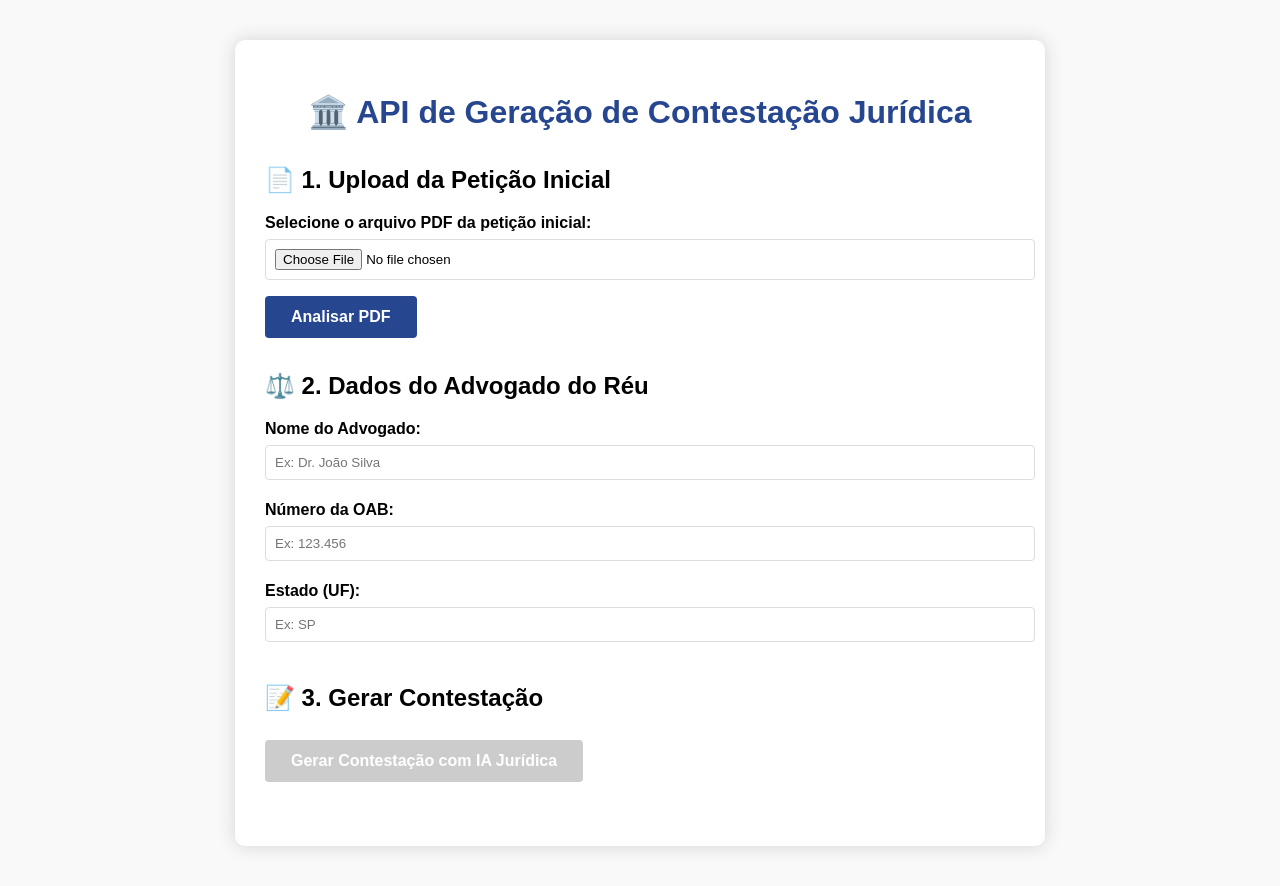
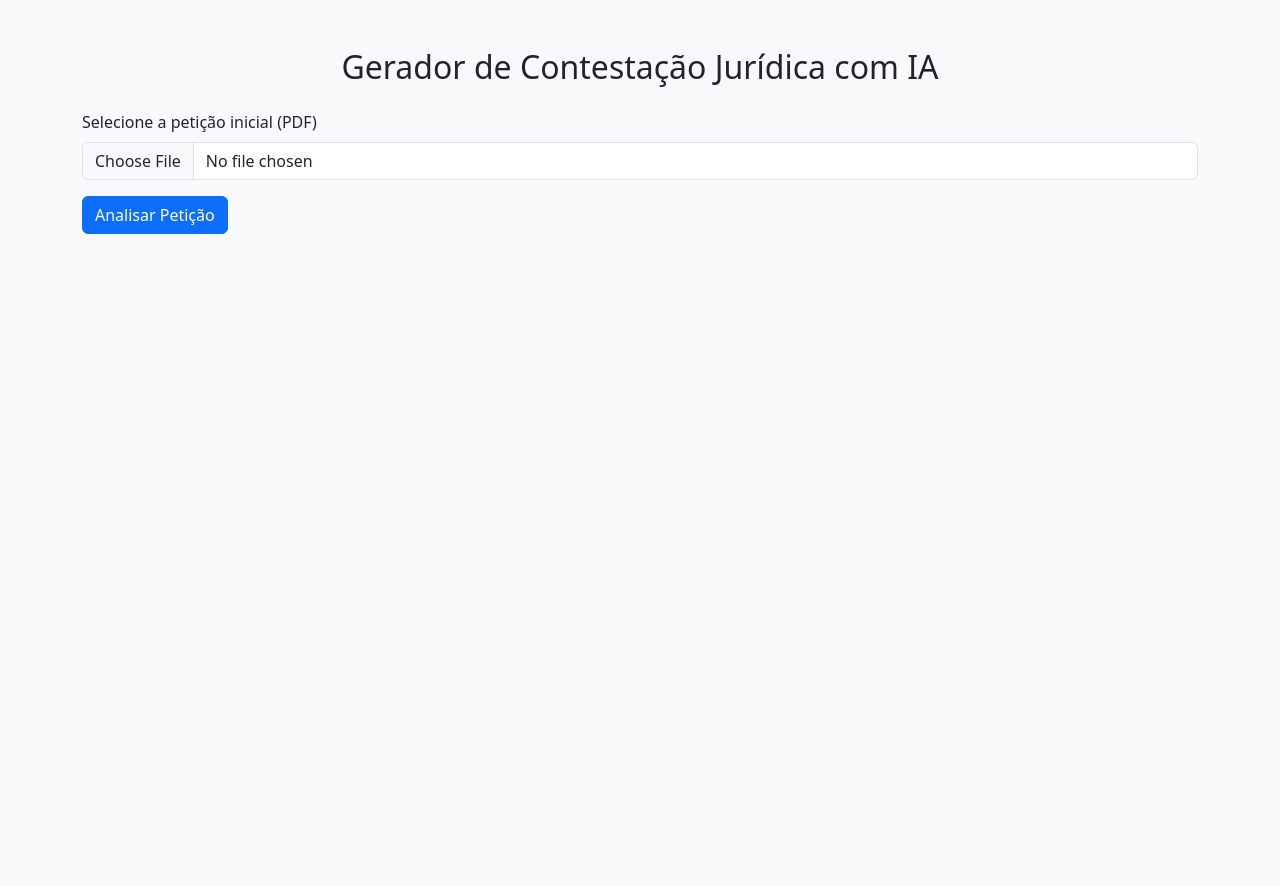
Before and after one commit to Alandamme/api-contestacao-juridica, a Flask app: page / in a window 1280 px wide. After the commit the page ends 234 px from the top, so only its background shows below. Run offline with Flask 3, Linux system fonts and the light colour scheme; parts of the project's set-up code (start-up, migrations or seed data) failed here and were passed over.

Commit message:
atualiza index.html funcional com upload + IA

```diff
--- a/src/templates/index.html
+++ b/src/templates/index.html
@@ -1,153 +1,103 @@
 <!DOCTYPE html>
-<html lang="pt-BR">
+<html lang="pt-br">
 <head>
-  <meta charset="UTF-8">
-  <title>API de Geração de Contestação Jurídica</title>
-  <meta name="viewport" content="width=device-width, initial-scale=1.0">
-  <style>
-    body { font-family: Arial, sans-serif; background: #f9f9f9; margin: 0; padding: 0; }
-    .container { max-width: 750px; margin: 40px auto; background: #fff; border-radius: 10px; box-shadow: 0 0 18px #d3d3d3; padding: 32px 30px 30px 30px; }
-    h1 { text-align: center; color: #274690; margin-bottom: 35px; }
-    .section { margin-bottom: 34px; }
-    label { display: block; margin-bottom: 7px; font-weight: bold; }
-    input[type="file"], input[type="text"], select {
-      padding: 9px; border-radius: 4px; border: 1px solid #ddd; width: 100%; margin-bottom: 8px;
-    }
-    button {
-      padding: 12px 26px; border: none; border-radius: 4px; background: #274690; color: #fff;
-      font-size: 16px; font-weight: bold; cursor: pointer; margin-top: 8px;
-      transition: background 0.15s;
-    }
-    button:disabled { background: #cccccc; cursor: not-allowed; }
-    button:hover:not(:disabled) { background: #1e3567; }
-    .result { margin-top: 20px; padding: 16px; border-radius: 6px; }
-    .success { background: #eafbea; color: #217344; border: 1px solid #baf2c6; }
-    .error { background: #ffe6e6; color: #a33; border: 1px solid #ffc2c2; }
-    .info { background: #e9f2fb; color: #275377; border: 1px solid #b8dbfa; margin-top: 12px; }
-    .preview {
-      background: #f6f7fa; border: 1px solid #e4e8ef; padding: 13px 10px;
-      border-radius: 6px; margin: 10px 0 8px 0; font-family: monospace; white-space: pre-wrap;
-      max-height: 350px; overflow-y: auto;
-    }
-    .loading { display: none; text-align: center; margin: 20px 0; }
-    .spinner {
-      border: 4px solid #f3f3f3; border-top: 4px solid #274690; border-radius: 50%;
-      width: 38px; height: 38px; animation: spin 2s linear infinite; margin: 0 auto 8px auto;
-    }
-    @keyframes spin { 0% { transform: rotate(0deg); } 100% { transform: rotate(360deg); } }
-    .download-links { margin: 18px 0 10px 0; }
-    .download-links a {
-      display: inline-block; margin-right: 9px; margin-bottom: 6px; padding: 8px 15px;
-      background: #3db36b; color: #fff; text-decoration: none; border-radius: 4px;
-      font-size: 15px;
-    }
-    .download-links a:hover { background: #217344; }
-    .form-group { margin-bottom: 13px; }
-    ul { margin: 6px 0 8px 18px; }
-  </style>
+    <meta charset="UTF-8">
+    <title>Contestação com IA Jurídica</title>
+    <link href="https://cdn.jsdelivr.net/npm/bootstrap@5.3.0/dist/css/bootstrap.min.css" rel="stylesheet">
 </head>
-<body>
-<div class="container">
-  <h1>🏛️ API de Geração de Contestação Jurídica</h1>
+<body class="bg-light">
+<div class="container py-5">
+    <h2 class="text-center mb-4">Gerador de Contestação Jurídica com IA</h2>
 
-  <div class="section">
-    <h2>📄 1. Upload da Petição Inicial</h2>
-    <label for="pdfFile">Selecione o arquivo PDF da petição inicial:</label>
-    <input type="file" id="pdfFile" accept=".pdf">
-    <button onclick="uploadPDF()" id="uploadBtn">Analisar PDF</button>
-    <div class="loading" id="uploadLoading"><div class="spinner"></div><p>Analisando PDF...</p></div>
-    <div id="uploadResult"></div>
-  </div>
+    <!-- Upload da petição -->
+    <form id="upload-form" class="mb-4">
+        <div class="mb-3">
+            <label for="file" class="form-label">Selecione a petição inicial (PDF)</label>
+            <input class="form-control" type="file" id="file" accept="application/pdf" required>
+        </div>
+        <button type="submit" class="btn btn-primary">Analisar Petição</button>
+    </form>
 
-  <div class="section">
-    <h2>⚖️ 2. Dados do Advogado do Réu</h2>
-    <div class="form-group"><label for="advogadoReu">Nome do Advogado:</label><input type="text" id="advogadoReu" placeholder="Ex: Dr. João Silva"></div>
-    <div class="form-group"><label for="oabNumero">Número da OAB:</label><input type="text" id="oabNumero" placeholder="Ex: 123.456"></div>
-    <div class="form-group"><label for="estado">Estado (UF):</label><input type="text" id="estado" placeholder="Ex: SP" maxlength="2"></div>
-  </div>
+    <div id="analise-container" style="display:none;" class="mb-4">
+        <h5>Análise da Petição Inicial</h5>
+        <pre id="preview-text" class="bg-white p-3 border" style="max-height: 300px; overflow-y: auto;"></pre>
 
-  <div class="section">
-    <h2>📝 3. Gerar Contestação</h2>
-    <button onclick="generateContestacao()" id="generateBtn" disabled>Gerar Contestação com IA Jurídica</button>
-    <div class="loading" id="generateLoading"><div class="spinner"></div><p>Gerando contestação...</p></div>
-    <div id="generateResult"></div>
-  </div>
+        <h5 class="mt-4">Dados do Advogado do Réu</h5>
+        <form id="dados-reu-form">
+            <div class="mb-3">
+                <label class="form-label">Nome do Advogado</label>
+                <input type="text" class="form-control" name="advogado_reu" required>
+            </div>
+            <div class="mb-3">
+                <label class="form-label">OAB</label>
+                <input type="text" class="form-control" name="oab_reu" required>
+            </div>
+            <div class="mb-3">
+                <label class="form-label">Estado</label>
+                <input type="text" class="form-control" name="estado_reu" required>
+            </div>
+            <button type="submit" class="btn btn-success">Gerar Contestação</button>
+        </form>
+    </div>
+
+    <div id="resultado-container" style="display:none;" class="alert alert-info mt-4">
+        <p id="resultado-mensagem"></p>
+        <a id="link-download" class="btn btn-outline-primary mt-2" target="_blank">Baixar Contestação</a>
+    </div>
 </div>
 
 <script>
-  let sessionFile = null;
-  const API_BASE = window.location.origin + '/api';
+    let sessionFilePath = "";
 
-  async function uploadPDF() {
-    const file = document.getElementById('pdfFile').files[0];
-    if (!file) return showResult('uploadResult', 'Selecione um arquivo PDF.', 'error');
+    document.getElementById("upload-form").addEventListener("submit", async function (e) {
+        e.preventDefault();
+        const fileInput = document.getElementById("file");
+        const formData = new FormData();
+        formData.append("file", fileInput.files[0]);
 
-    document.getElementById('uploadBtn').disabled = true;
-    document.getElementById('uploadLoading').style.display = 'block';
+        const response = await fetch("/api/upload", {
+            method: "POST",
+            body: formData
+        });
 
-    const formData = new FormData();
-    formData.append('file', file);
+        const data = await response.json();
+        if (data.session_file) {
+            sessionFilePath = data.session_file;
+            document.getElementById("preview-text").textContent = data.preview;
+            document.getElementById("analise-container").style.display = "block";
+        } else {
+            alert("Erro ao processar petição.");
+        }
+    });
 
-    try {
-      const response = await fetch(API_BASE + '/upload', { method: 'POST', body: formData });
-      const result = await response.json();
+    document.getElementById("dados-reu-form").addEventListener("submit", async function (e) {
+        e.preventDefault();
 
-      if (response.ok) {
-        sessionFile = result.session_file;
-        document.getElementById('generateBtn').disabled = false;
+        const formData = new FormData(this);
+        const dadosReu = {
+            advogado_reu: formData.get("advogado_reu"),
+            oab_reu: formData.get("oab_reu"),
+            estado_reu: formData.get("estado_reu")
+        };
 
-        let message = `<strong>✅ Análise concluída com sucesso!</strong><br><br>`;
-        message += `<b>Pré-visualização:</b><div class="preview">${result.preview}</div>`;
-        showResult('uploadResult', message, 'success');
-      } else {
-        showResult('uploadResult', `❌ Erro: ${result.error}`, 'error');
-      }
-    } catch (error) {
-      showResult('uploadResult', `❌ Erro de conexão: ${error.message}`, 'error');
-    } finally {
-      document.getElementById('uploadBtn').disabled = false;
-      document.getElementById('uploadLoading').style.display = 'none';
-    }
-  }
+        const response = await fetch("/api/gerar-contestacao", {
+            method: "POST",
+            headers: { "Content-Type": "application/json" },
+            body: JSON.stringify({
+                session_file: sessionFilePath,
+                dados_reu: dadosReu
+            })
+        });
 
-  async function generateContestacao() {
-    if (!sessionFile) return showResult('generateResult', 'Faça o upload do PDF primeiro.', 'error');
-
-    const dadosReu = {
-      advogado_reu: document.getElementById('advogadoReu').value || '',
-      oab_numero: document.getElementById('oabNumero').value || '',
-      estado: document.getElementById('estado').value || ''
-    };
-
-    document.getElementById('generateBtn').disabled = true;
-    document.getElementById('generateLoading').style.display = 'block';
-
-    try {
-      const response = await fetch(API_BASE + '/gerar-contestacao', {
-        method: 'POST',
-        headers: { 'Content-Type': 'application/json' },
-        body: JSON.stringify({ session_file: sessionFile, dados_reu: dadosReu })
-      });
-      const result = await response.json();
-
-      if (response.ok) {
-        let msg = `<strong>✅ Contestação gerada com sucesso!</strong><br><br>`;
-        msg += `<a href="${API_BASE}/download/word/${result.contestacao_id}" target="_blank">📥 Baixar Contestação em Word</a>`;
-        showResult('generateResult', msg, 'success');
-      } else {
-        showResult('generateResult', `❌ Erro: ${result.error}`, 'error');
-      }
-    } catch (error) {
-      showResult('generateResult', `❌ Erro de conexão: ${error.message}`, 'error');
-    } finally {
-      document.getElementById('generateBtn').disabled = false;
-      document.getElementById('generateLoading').style.display = 'none';
-    }
-  }
-
-  function showResult(id, msg, type) {
-    document.getElementById(id).innerHTML = `<div class="result ${type}">${msg}</div>`;
-  }
+        const data = await response.json();
+        if (data.files && data.files.word) {
+            document.getElementById("resultado-mensagem").textContent = data.preview;
+            document.getElementById("link-download").href = "/" + data.files.word;
+            document.getElementById("resultado-container").style.display = "block";
+        } else {
+            alert("Erro ao gerar contestação: " + (data.error || "Erro desconhecido."));
+        }
+    });
 </script>
 </body>
 </html>
```
